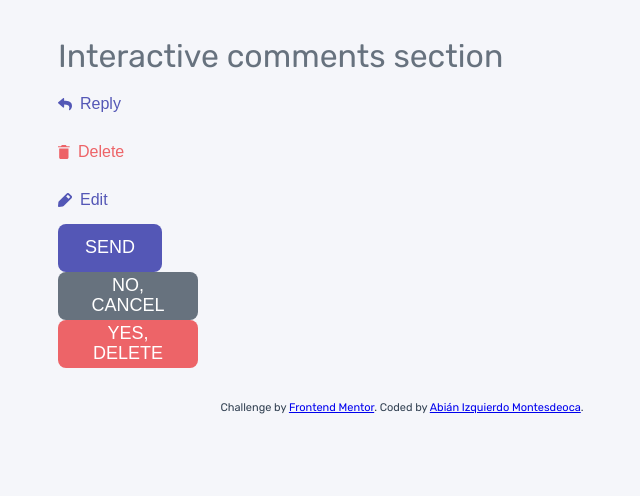
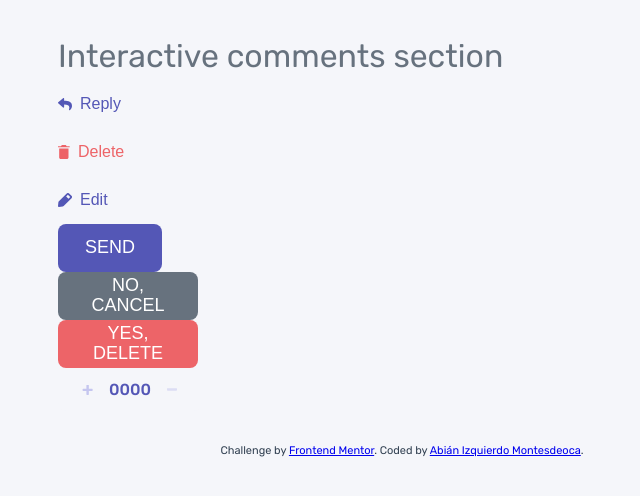
Before and after one commit to abizmo/interactive-comments-section, a React (Create React App) app: page / in a window 1280 px wide. Shown: the top 496 px of the page, without its empty margins (238-878 px from the left). Built offline with nearby package versions, Linux system fonts and the light colour scheme.

Commit message:
Add Voting component

```diff
--- a/src/App.jsx
+++ b/src/App.jsx
@@ -1,14 +1,17 @@
-import React from 'react';
+import React, { useState } from 'react';
 
 import { ReactComponent as Delete } from './assets/icons/delete.svg';
 import { ReactComponent as Edit } from './assets/icons/edit.svg';
 import { ReactComponent as Reply } from './assets/icons/reply.svg';
 import Button from './components/Button';
+import Voting from './components/Voting';
 import Theme from './theme';
 
 function doNothing() {}
 
 function App() {
+  const [votes, setVotes] = useState(0);
+
   return (
     <Theme>
       <h1>Interactive comments section</h1>
@@ -50,6 +53,7 @@ function App() {
         size="big"
         variant="contained"
       />
+      <Voting onVote={setVotes} votes={votes} />
     </Theme>
   );
 }
--- /dev/null
+++ b/src/components/Voting/index.jsx
@@ -0,0 +1,71 @@
+import React from 'react';
+import PropTypes from 'prop-types';
+import styled from 'styled-components';
+
+import { ReactComponent as Minus } from '../../assets/icons/minus.svg';
+import { ReactComponent as Plus } from '../../assets/icons/plus.svg';
+
+function format(number) {
+  if (number < 10) return `000${number}`;
+  if (number < 100) return `00${number}`;
+  if (number < 1000) return `0${number}`;
+  return number;
+}
+
+const Wrapper = styled.div`
+  align-items: center;
+  background: ${({ theme }) => theme.colors['neutral-200']};
+  border-radius: .5rem;
+  display: flex;
+  gap: .5rem;
+  padding: .5rem 1rem;
+  width: fit-content;
+
+  & button {
+    aspect-ratio: 1;
+    background: transparent;
+    border: none;
+    cursor: pointer;
+    display: grid;
+    line-height: 1.1;
+    padding-inline: .5rem;
+    place-items: center;
+    transition: opacity 300ms ease-in-out;
+
+    &:disabled {
+      cursor: not-allowed;
+      opacity: .5;
+    }
+  }
+
+  & p {
+    color: ${({ theme }) => theme.colors['primary-500']};
+    font-weight: 500;
+    text-align: center;
+    width: 4ch;
+  }
+`;
+
+function Voting({ onVote, votes }) {
+  return (
+    // eslint-disable-next-line jsx-a11y/aria-role
+    <Wrapper role="widget">
+      <button onClick={() => onVote((prv) => prv + 1)} type="button">
+        <Plus />
+        <span className="sr-only">Plus</span>
+      </button>
+      <p>{format(votes)}</p>
+      <button disabled={votes === 0} onClick={() => onVote((prv) => prv - 1)} type="button">
+        <Minus />
+        <span className="sr-only">Minus</span>
+      </button>
+    </Wrapper>
+  );
+}
+
+Voting.propTypes = {
+  onVote: PropTypes.func.isRequired,
+  votes: PropTypes.number.isRequired,
+};
+
+export default Voting;
--- a/src/theme/globalStyle.js
+++ b/src/theme/globalStyle.js
@@ -33,6 +33,17 @@ const GlobalStyle = createGlobalStyle(({ theme }) => ({
       color: theme.colors['primary-blue-500'],
     },
   },
+  '.sr-only': {
+    border: 0,
+    clip: 'rect(0,0,0,0)',
+    height: '1px',
+    margin: '-1px',
+    overflow: 'hidden',
+    padding: 0,
+    position: 'absolute',
+    whiteSpace: 'nowrap',
+    width: '1px',
+  },
 }));
 
 export default GlobalStyle;
```
Also changed, not shown: 2 other files (tests, documents, lock files or other folders).
